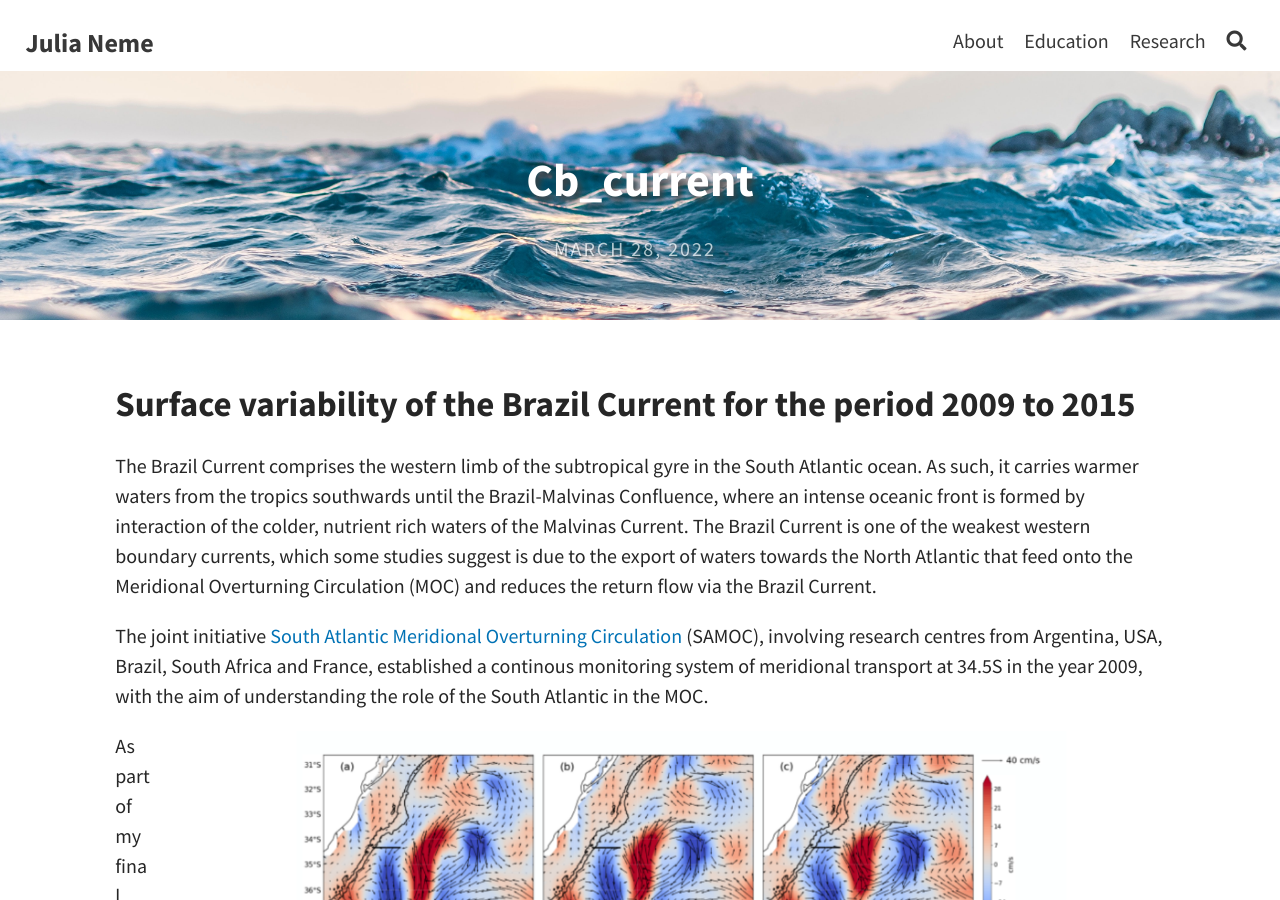
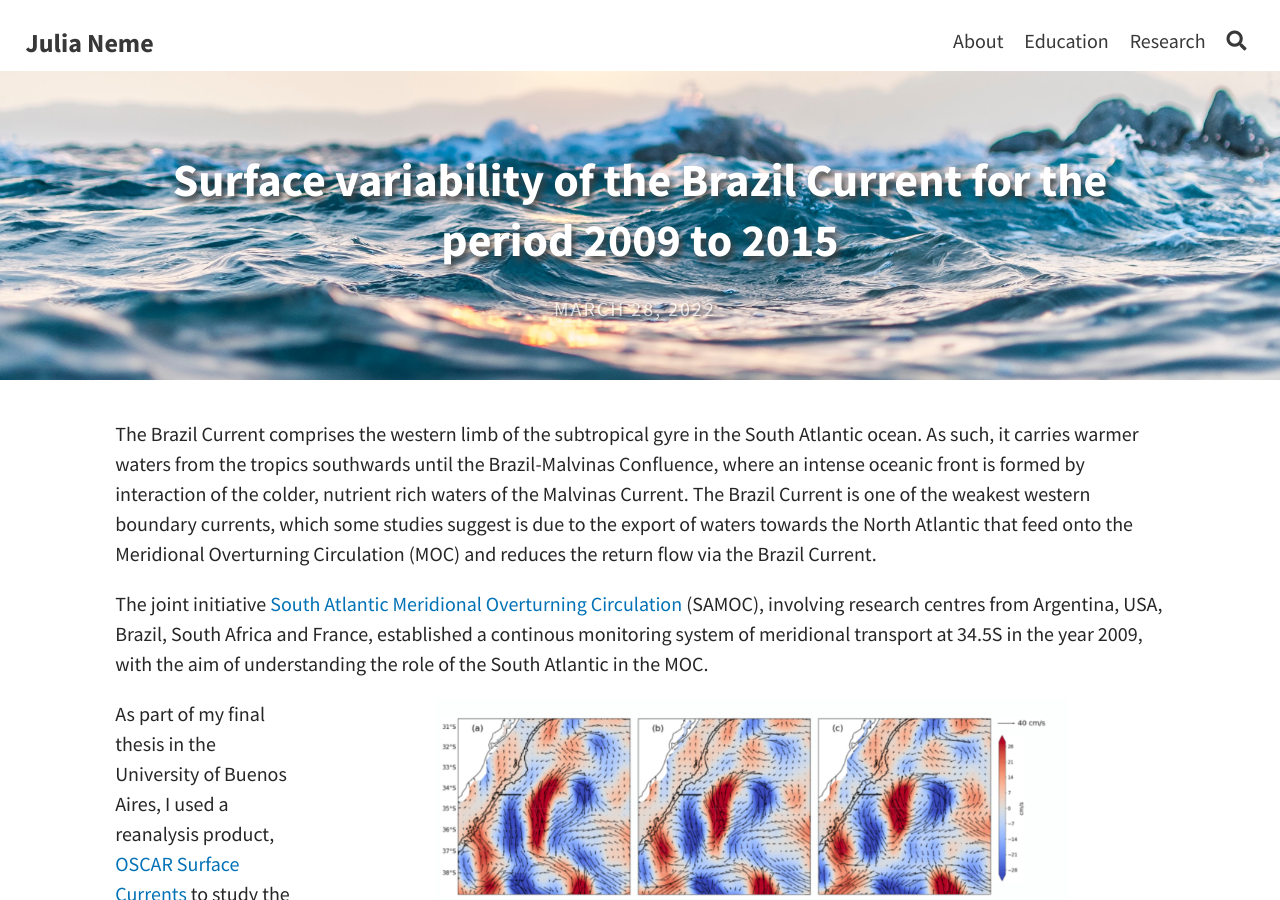
Before and after one commit to julia-neme/julia-neme.github.io, a Jekyll site: the page built from _portfolio/cb_current.md, in a window 1280 px wide and 900 px high. Built offline with Jekyll 4.4.1, drawn with Linux system fonts in a browser that asks for light colours.

Commit message:
Update cb_current.md

```diff
--- a/_portfolio/cb_current.md
+++ b/_portfolio/cb_current.md
@@ -1,17 +1,15 @@
 ---
 layout: post
-title:
+title: Surface variability of the Brazil Current for the period 2009 to 2015
 feature-img: "assets/img/header/Ocean-header-2.jpg"
 img: "assets/img/portfolio/CB-mean.png"
 ---
-
-## Surface variability of the Brazil Current for the period 2009 to 2015
 
 The Brazil Current comprises the western limb of the subtropical gyre in the South Atlantic ocean. As such, it carries warmer waters from the tropics southwards until the Brazil-Malvinas Confluence, where an intense oceanic front is formed by interaction of the colder, nutrient rich waters of the Malvinas Current. The Brazil Current is one of the weakest western boundary currents, which some studies suggest is due to the export of waters towards the North Atlantic that feed onto the Meridional Overturning Circulation (MOC) and reduces the return flow via the Brazil Current.
 
 The joint initiative [South Atlantic Meridional Overturning Circulation](https://www.aoml.noaa.gov/phod/SAMOC_international/) (SAMOC), involving research centres from Argentina, USA, Brazil, South Africa and France, established a continous monitoring system of meridional transport at 34.5S in the year 2009, with the aim of understanding the role of the South Atlantic in the MOC.
 
-<img align="right" height="500" src="/assets/img/portfolio/CB-eddies.png">
+<img align="right" height="410" src="/assets/img/portfolio/CB-eddies.png">
 
 As part of my final thesis in the University of Buenos Aires, I used a reanalysis product, [OSCAR Surface Currents](https://www.esr.org/research/oscar/oscar-surface-currents/) to study the surface variability of the Brazil Current at the SAMOC initiative latitude. We found that the surface speed of the current is strongly modified by transient eddies, which are able to double or even reverse the current's velocity for up to 30 days. Cyclonic eddies weaken the Brazil Current and induce a cold surface temperature anomaly, whilst anticyclonic eddies strengthen the Current and induce a warm surface temperature anomaly. The image on the right shows one of the cyclonic eddies apparent in surface velocities (top row) and surface temperatures (bottom row).
 
```
